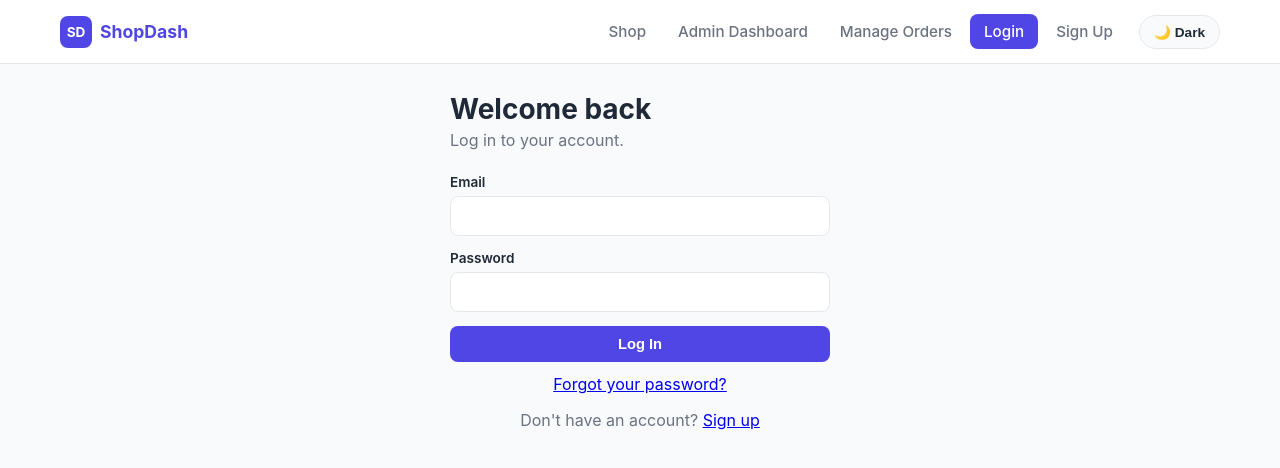
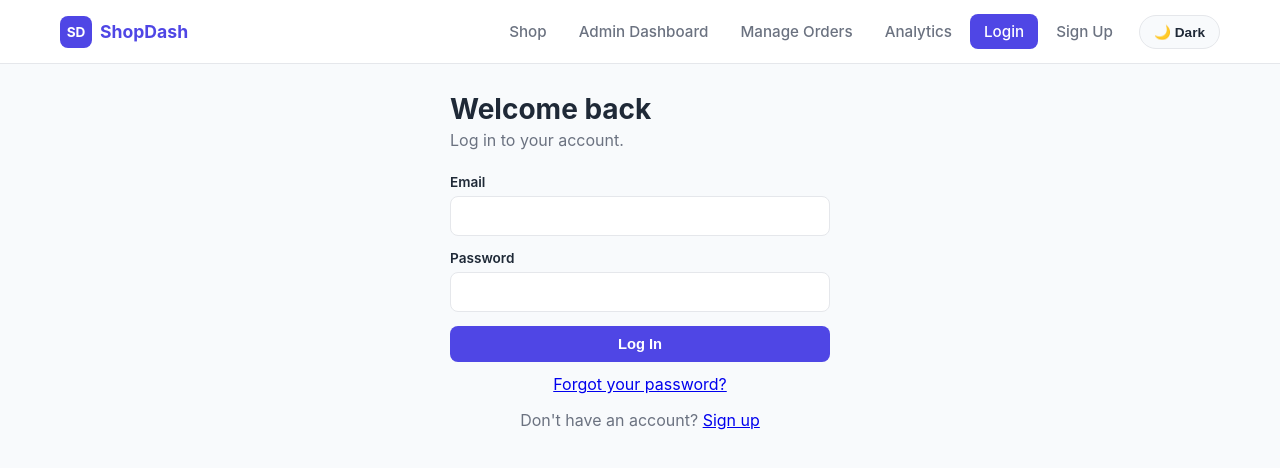
Before and after one commit to hussnainmughal123/Mern-e-commerce-, a React (Vite) app in the folder frontend/: page /login in a window 1280 px wide. Shown: the top 468 px of the page. Built offline with nearby package versions, Linux system fonts and the light colour scheme; no server answers.

Commit message:
Add Analytics link to Navbar
Added a new NavLink for the Analytics page in the Navbar component.

```diff
--- a/frontend/src/components/Navbar.jsx
+++ b/frontend/src/components/Navbar.jsx
@@ -29,6 +29,9 @@ const Navbar = ({ theme, onToggleTheme, isLoggedIn, onLogout }) => {
             </NavLink>
             <NavLink to="/admin/orders" className={({ isActive }) => (isActive ? 'active' : '')}>
               Manage Orders
+            </NavLink>
+            <NavLink to="/admin/analytics" className={({ isActive }) => (isActive ? 'active' : '')}>
+              Analytics
             </NavLink>
             {isLoggedIn && (
               <>
```
